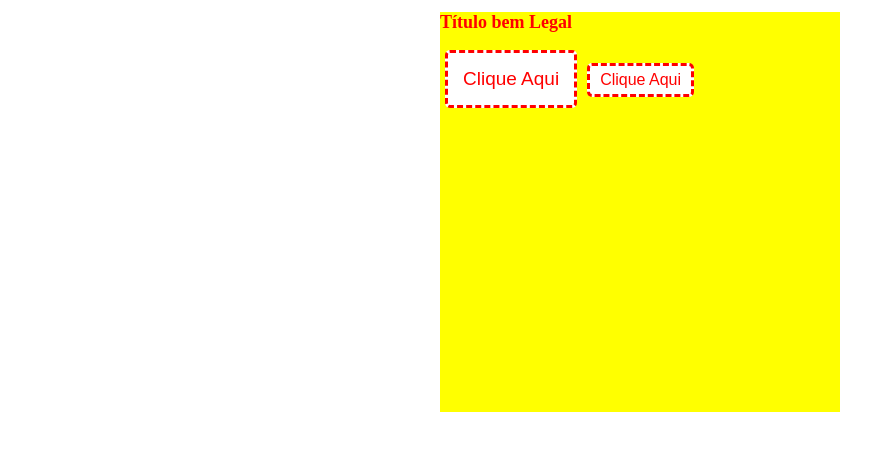
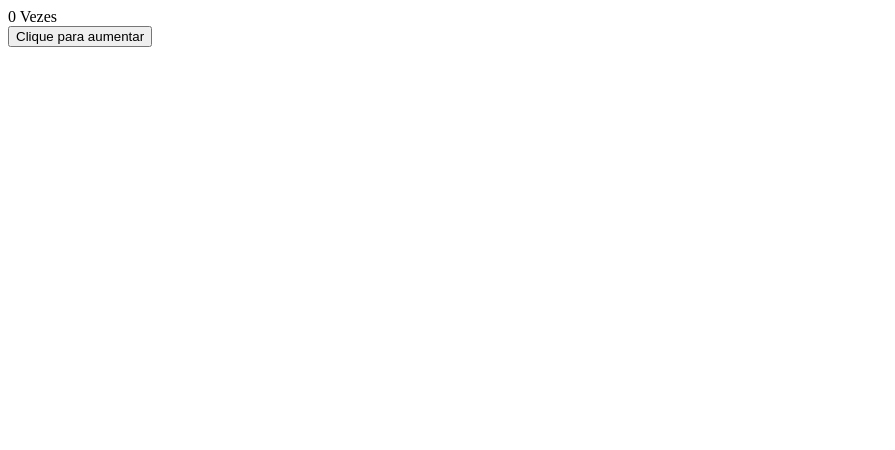
Before and after one commit to gustavoalvesdev/curso-reactjs-b7web, a React (Create React App) app in the folder react1/: page / in a window 1280 px wide. Shown: the top 450 px of the page, without its empty margins (0-895 px from the left). Built offline with nearby package versions, Linux system fonts and the light colour scheme; the HTML template or start-up script is replaced by a standard one.

Commit message:
modulo 2 - aula 9 - useState

```diff
--- a/react1/src/App.js
+++ b/react1/src/App.js
@@ -1,41 +1,18 @@
-import React from 'react';
-import styled from 'styled-components';
-
-const Site = styled.div `
-  width: 400px;
-  height: 400px;
-  background-color: yellow;
-  margin: 0 auto;
-`;
-
-const Title = styled.h1 `
-  color: #f00;
-  font-size: 18px;
-`;
-
-const Botao = styled.button `
-  font-size: 19px;
-  padding: 15px;
-  border: 3px dashed #f00;
-  color: #f00;
-  background-color: #fff;
-  margin: 5px;
-  border-radius: 5px;
-`;
-
-const BotaoPequeno = styled(Botao) `
-  padding: 5px 10px;
-  font-size: 16px;
-`;
+import React, { useState } from 'react';
 
 function App() {
 
+  const [ contagem, setContagem ] = useState( 0 )
+
+  const botaoAction = () => {
+    setContagem( contagem + 1 );
+  };
+
   return (
-    <Site>
-      <Title>Título bem Legal</Title>
-      <Botao>Clique Aqui</Botao>
-      <BotaoPequeno>Clique Aqui</BotaoPequeno>
-    </Site>
+    <>
+      <div>{contagem} Vezes</div>
+      <button onClick={botaoAction}>Clique para aumentar</button>
+    </>
   );
 }
 
```
